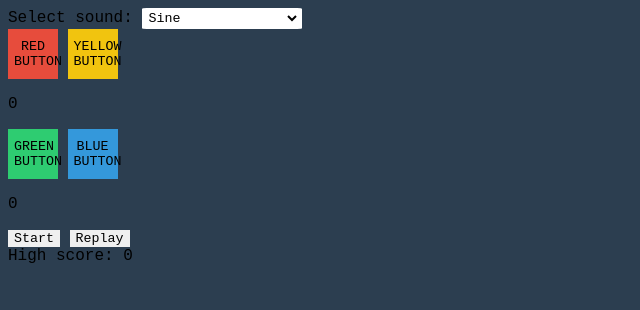
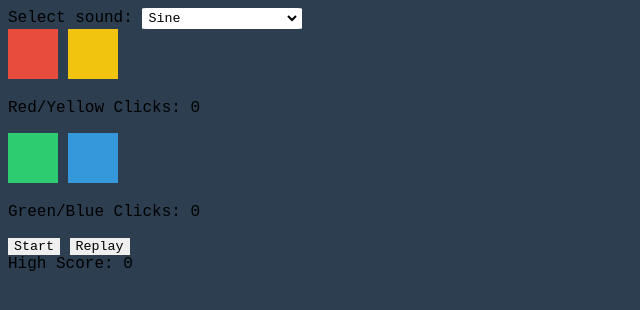
Before and after one commit to gislih24/vefforitun-hopverkefni1, a plain HTML site: page index.html in a window 1280 px wide. Shown: the whole page, without its empty margins (0-640 px from the left). Drawn offline with Linux system fonts and the light colour scheme.

Commit message:
Refactor button layout and update click counter display for improved organization

```diff
--- a/index.html
+++ b/index.html
@@ -16,19 +16,25 @@
         <option value="Square">Square</option>
         <option value="Triangle">Triangle</option>
     </select>
-    <br>
-    <button type="button" class="colored-button" id="red-button">RED BUTTON</button>
-    <button type="button" class="colored-button" id="yellow-button">YELLOW BUTTON</button>
-    <br>
-    <p><span id="clickCounter1">0</span></p> <!-- to be added later -->
-    <button type="button" class="colored-button" id="green-button">GREEN BUTTON</button>
-    <button type="button" class="colored-button" id="blue-button">BLUE BUTTON</button>
-    <br>
-    <p><span id="clickCounter2">0</span></p> <!-- to be added later -->
+    <div class="button-group" id="red-yellow-group">
+        <button type="button" class="colored-button" id="red-button"></button>
+        <button type="button" class="colored-button" id="yellow-button"></button>
+    </div>
+    <!-- to be added later -->
+    <p>Red/Yellow Clicks: <span id="clickCounter1">0</span></p>
+    <div class="button-group" id="green-blue-group">
+        <button type="button" class="colored-button" id="green-button"></button>
+        <button type="button" class="colored-button" id="blue-button"></button>
+    </div>
+    <!-- to be added later -->
+    <p>Green/Blue Clicks: <span id="clickCounter2">0</span></p>
+    <div id="control-buttons"></div>
     <button type="button" id="start-button">Start</button>
     <button type="button" id="replay-button">Replay</button>
-    <br>
-    High score: 0 <!-- to be added later -->
+    </div>
+    <div>
+        High Score: <span id="high-score">0</span>
+    </div>
 </body>
 
 </html>
```
